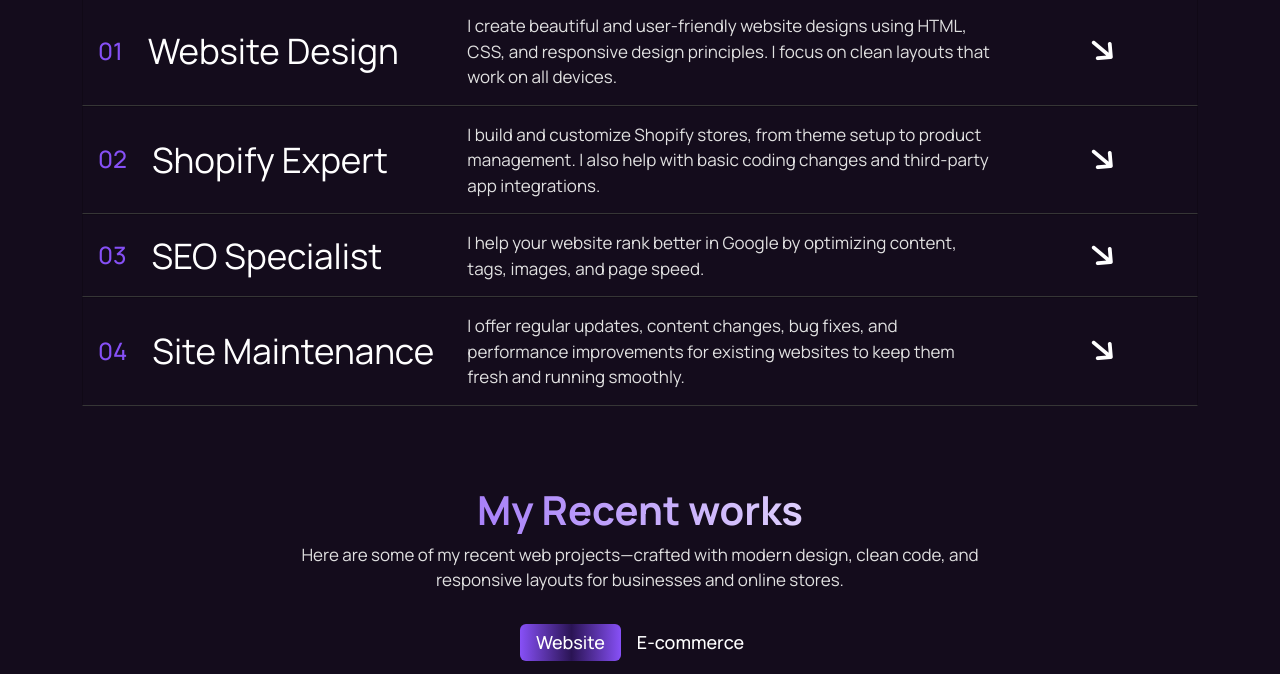
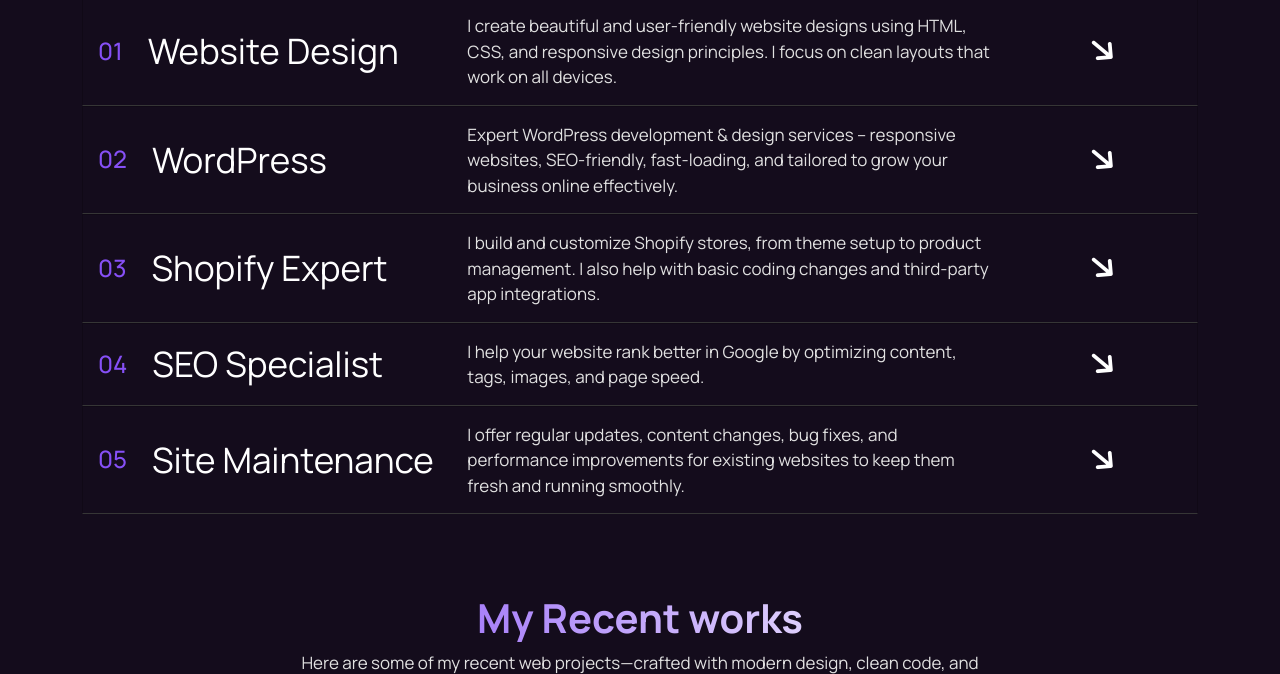
Before and after one commit to charles16987/my-protfilo-website, a plain HTML site: page index.html in a window 1280 px wide. Shown: the part 764-1438 px from the top of the page. Drawn offline with nearby package versions, Linux system fonts and the light colour scheme.

Commit message:
service added new

```diff
--- a/index.html
+++ b/index.html
@@ -190,12 +190,34 @@
               </div>
             </div>
           </div>
+           <div class="col-md-12">
+            <div class="card">
+              <div class="row align-items-center">
+                <div class="col-md-4">
+                  <div class="card-first-item">
+                    <h4>02</h4>
+                    <h2>WordPress</h2>
+                  </div>
+                </div>
+                <div class="col-md-6">
+                  <p class="text-start m-0">
+                    Expert WordPress development & design services – responsive websites, SEO-friendly, fast-loading, and tailored to grow your business online effectively.
+                  </p>
+                </div>
+                <div class="col-md-2 col-1">
+                  <div class="card-icon">
+                    <i class="fa-solid fa-arrow-right"></i>
+                  </div>
+                </div>
+              </div>
+            </div>
+          </div>
           <div class="col-md-12">
             <div class="card">
               <div class="row align-items-center">
                 <div class="col-md-4">
                   <div class="card-first-item">
-                    <h4>02</h4>
+                    <h4>03</h4>
                     <h2>Shopify Expert</h2>
                   </div>
                 </div>
@@ -219,7 +241,7 @@
               <div class="row align-items-center">
                 <div class="col-md-4">
                   <div class="card-first-item">
-                    <h4>03</h4>
+                    <h4>04</h4>
                     <h2>SEO Specialist</h2>
                   </div>
                 </div>
@@ -242,7 +264,7 @@
               <div class="row align-items-center">
                 <div class="col-md-4">
                   <div class="card-first-item">
-                    <h4>04</h4>
+                    <h4>05</h4>
                     <h2>Site Maintenance</h2>
                   </div>
                 </div>
```
